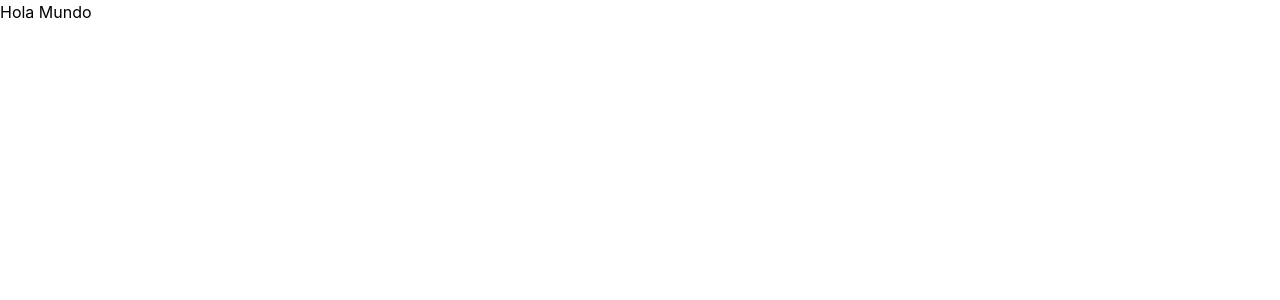
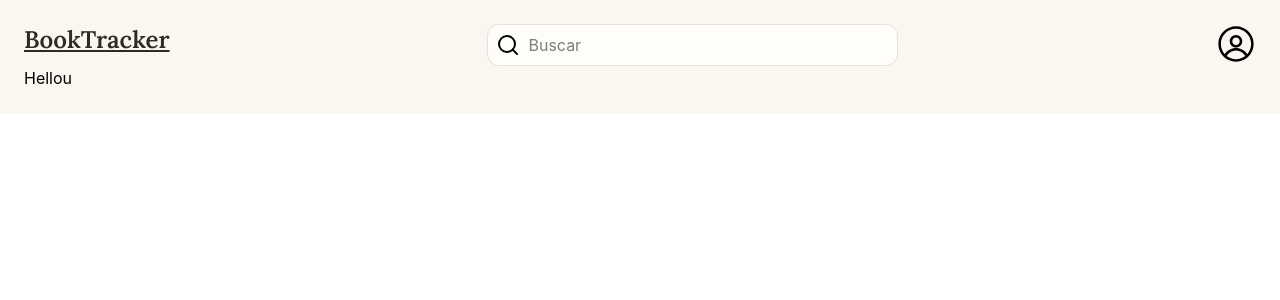
Before and after one commit to AArnedo/reading-dashboard, a React app in the folder client/frontend/: page / in a window 1280 px wide. Shown: the top 300 px of the page. Built offline with nearby package versions, Linux system fonts and the light colour scheme; the HTML template or start-up script is replaced by a standard one.

Commit message:
feat: Se agrego carpetas frontend/components y pages. Tambien se agrego dentro de components el Layout y el componente Header del proyecto

```diff
--- a/client/frontend/package.json
+++ b/client/frontend/package.json
@@ -11,8 +11,10 @@
   },
   "dependencies": {
     "@tailwindcss/vite": "^4.3.3",
+    "lucide-react": "^1.28.0",
     "react": "^19.2.7",
     "react-dom": "^19.2.7",
+    "react-icons": "^5.7.0",
     "tailwindcss": "^4.3.3"
   },
   "devDependencies": {
--- a/client/frontend/src/App.jsx
+++ b/client/frontend/src/App.jsx
@@ -1,7 +1,10 @@
 import React from 'react'
+import { Layout } from './components/Layout'
 
 export const App = () => {
   return (
-    <div>Hola Mundo</div>
+    <Layout>
+      <h1>Hellou</h1>
+    </Layout>
   )
 }
--- /dev/null
+++ b/client/frontend/src/components/Header.jsx
@@ -0,0 +1,21 @@
+import React from 'react'
+import { Search } from 'lucide-react';
+import { RxAvatar } from "react-icons/rx";
+
+
+export const Header = () => {
+  return (
+    <header className='flex justify-between text-center'>
+        <div className='text-2xl text-principal font-principal font-semibold underline'>BookTracker</div>
+        <div className='bg-surface border border-border w-1/3 p-2 rounded-xl'>
+            <div className='flex gap-2 '>
+                <Search />
+                <input type="text" placeholder='Buscar'/>
+            </div>
+        </div>
+        <div>
+            <RxAvatar size={40}/>
+        </div>
+    </header>
+  )
+}
--- /dev/null
+++ b/client/frontend/src/components/Layout.jsx
@@ -0,0 +1,13 @@
+import React from 'react'
+import { Header } from './Header'
+
+export const Layout = ({ children }) => {
+  return (
+    <div className='bg-background p-6'>
+        <Header />
+        <main>
+            {children}
+        </main>
+    </div>
+  )
+}
--- a/client/frontend/src/index.css
+++ b/client/frontend/src/index.css
@@ -1 +1,20 @@
+/* Google Fonts */
+
+@import url('https://fonts.googleapis.com/css2?family=Inter:ital,opsz,wght@0,14..32,100..900;1,14..32,100..900&family=Lora:ital,wght@0,400..700;1,400..700&display=swap');
+
 @import "tailwindcss";
+
+@theme{
+    --font-principal: "Lora";
+    --font-secundaria: "Inter";
+
+    --color-background: #FAF6F0;
+    --color-surface: #FFFDF9;
+    --color-border: #E8E1D6;
+    --color-principal: #2E2A26;
+    --color-secundario: #6B6259;
+    --color-accent: #C4693D;
+    --color-accent-dark: #A8552F;
+    --color-sage: #7A8B6F;
+    --color-sage-light: #E4E9DE;
+}
```
Also changed, not shown: 1 other file (tests, documents, lock files or other folders).
